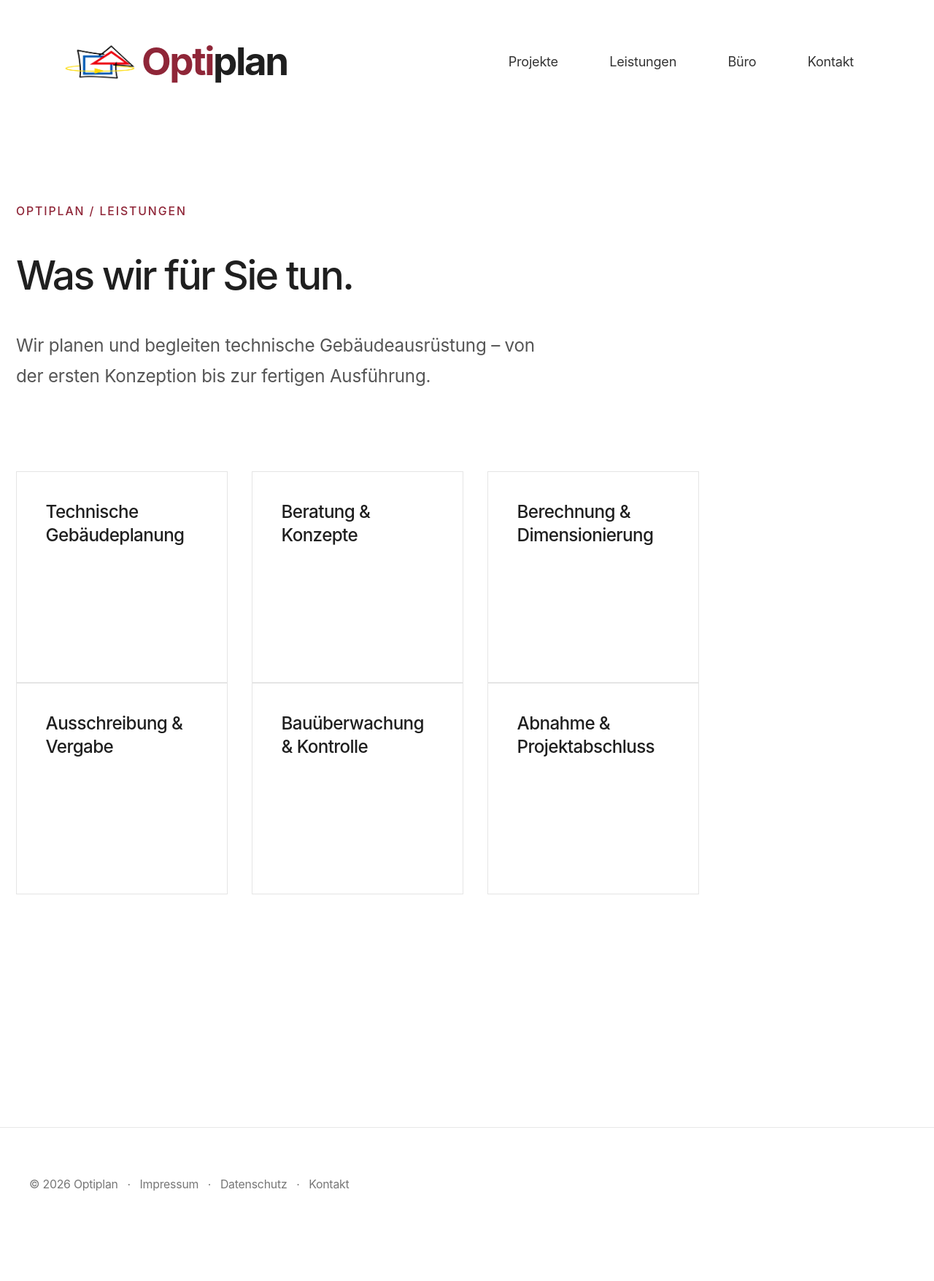
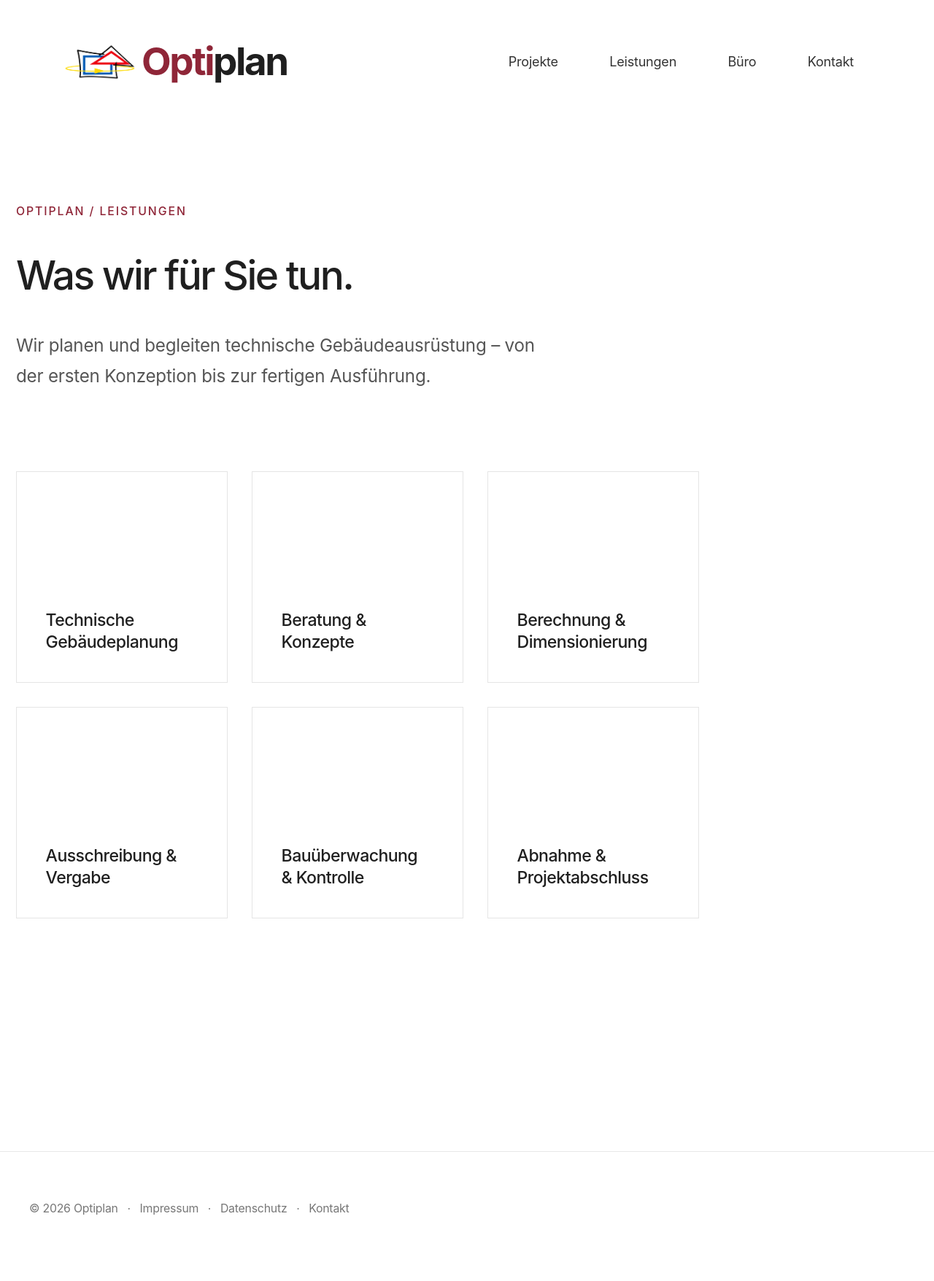
Before and after one commit to gryphiusodenhobler/www.optiplan.at, a Jekyll site: the page built from leistungen.md, in a window 1280 px wide. Shown: the whole page at 73% size. Built offline with Jekyll 4.4.1, drawn with Linux system fonts in a browser that asks for light colours; cached includes are drawn as plain includes; before the commit the page ends 1723 px from its top, so only the background shows below that.

Commit message:
Update optiplan.scss

```diff
--- a/_sass/optiplan.scss
+++ b/_sass/optiplan.scss
@@ -1215,3 +1215,27 @@ body {
     margin: 1rem 0;
   }
 }
+/* OPTIPLAN – LEISTUNGSKACHELN: LAYOUT-FEINSCHLIFF */
+
+.optiplan-tile-row:last-child {
+  margin-top: 1.5rem;
+}
+
+.optiplan-service-panel:not([hidden]) + .optiplan-tile-row {
+  margin-top: 0;
+}
+
+.optiplan-tile {
+  justify-content: flex-end;
+}
+
+.optiplan-tile-title {
+  font-size: clamp(1.05rem, 1.45vw, 1.3rem);
+  line-height: 1.3;
+}
+
+@media (max-width: 768px) {
+  .optiplan-tile-title {
+    font-size: 1.25rem;
+  }
+}
```
